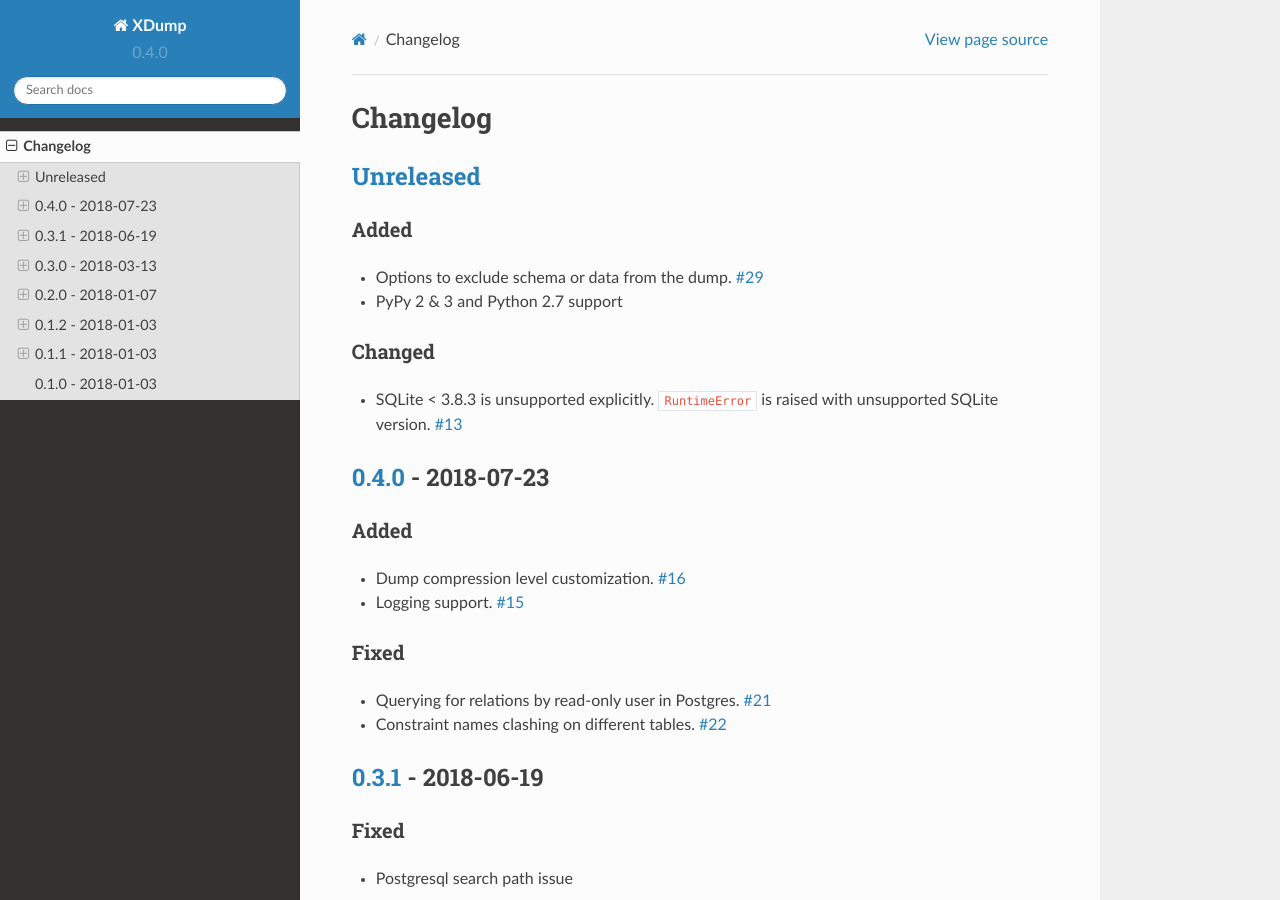
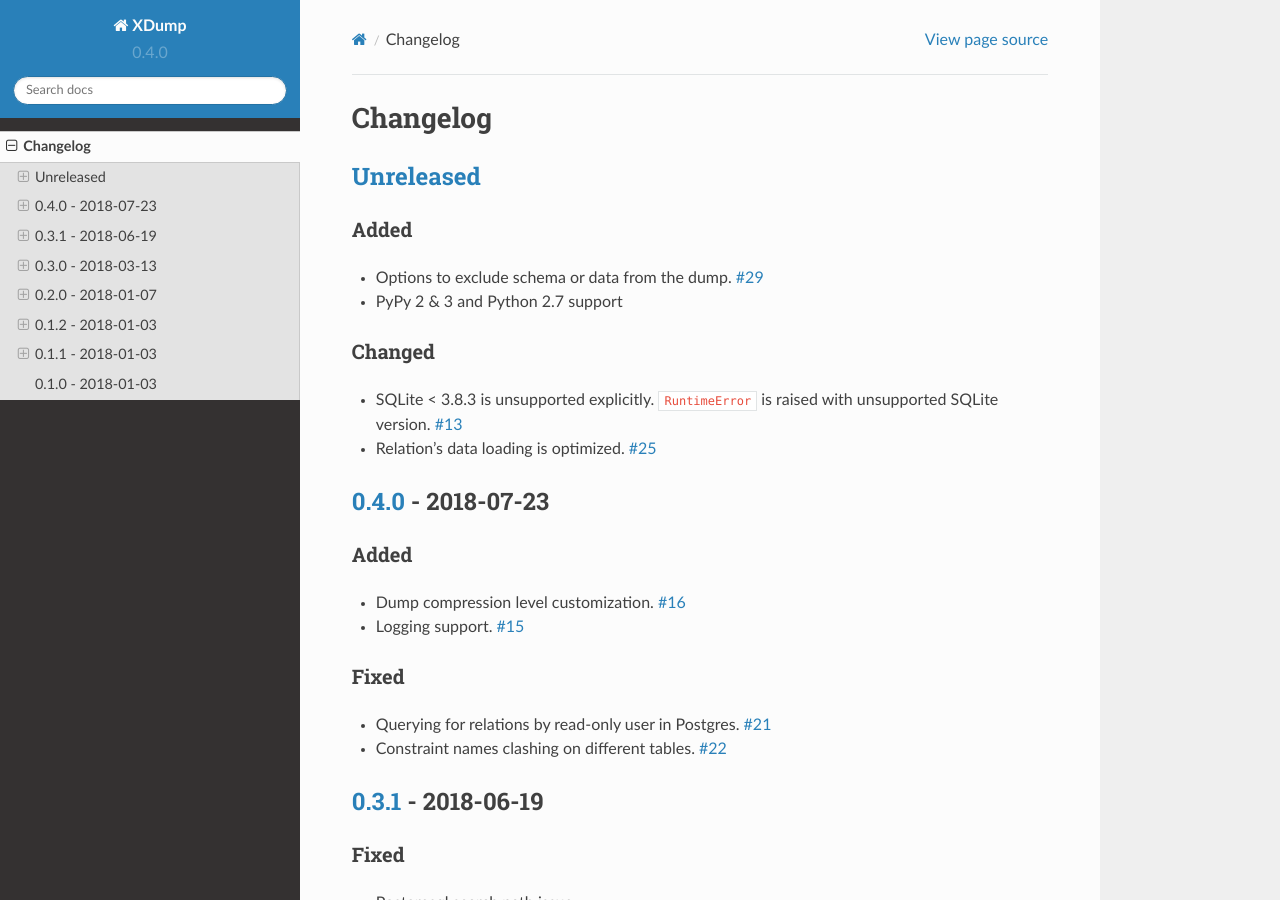
Before and after one commit to Stranger6667/xdump, a Sphinx documentation site: the page built from docs/changelog.rst, in a window 1280 px wide and 900 px high. Built offline with Sphinx 7.4.7 and the Read the Docs theme 2.0.0, drawn with Linux system fonts in a browser that asks for light colours.

Commit message:
Update Changelog

```diff
--- a/docs/changelog.rst
+++ b/docs/changelog.rst
@@ -16,6 +16,7 @@ Changed
 ~~~~~~~
 
 - SQLite < 3.8.3 is unsupported explicitly. ``RuntimeError`` is raised with unsupported SQLite version. `#13`_
+- Relation's data loading is optimized. `#25`_
 
 `0.4.0`_ - 2018-07-23
 ---------------------
@@ -87,6 +88,7 @@ Fixed
 .. _0.1.1: https://github.com/Stranger6667/xdump/compare/0.1.0...0.1.1
 
 .. _#29: https://github.com/Stranger6667/xdump/issues/29
+.. _#25: https://github.com/Stranger6667/xdump/issues/25
 .. _#22: https://github.com/Stranger6667/xdump/issues/22
 .. _#21: https://github.com/Stranger6667/xdump/issues/21
 .. _#16: https://github.com/Stranger6667/xdump/issues/16
```
